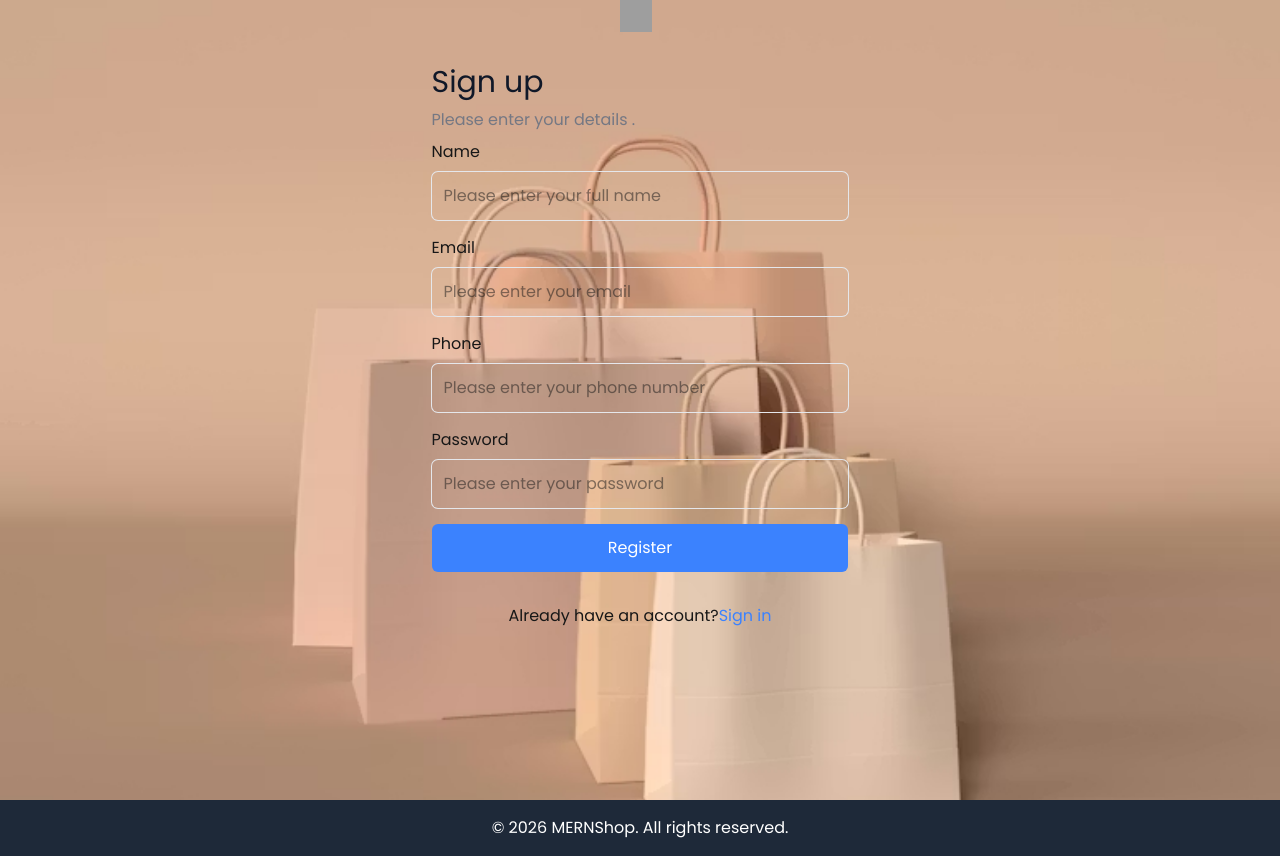
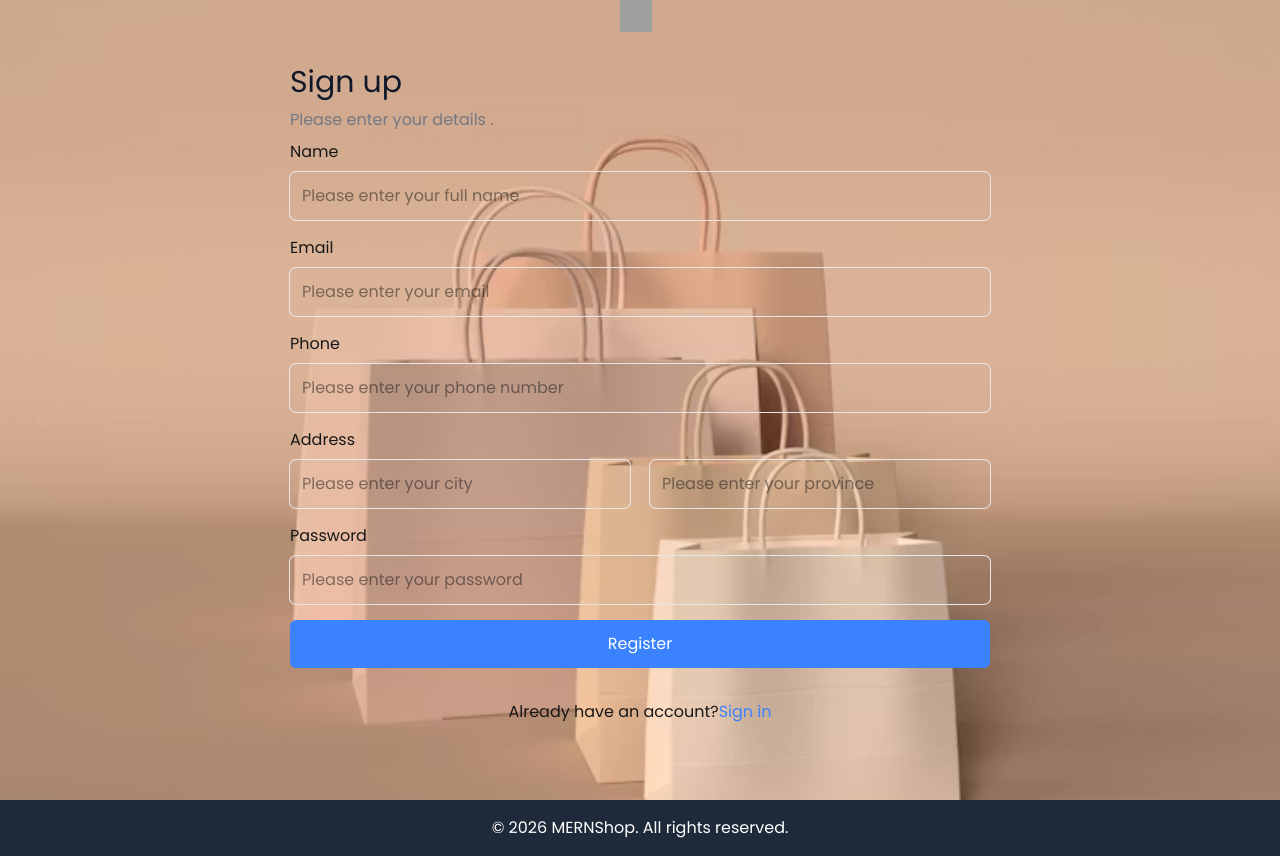
Before and after one commit to playwithCODES/Next-Js-Project, a Next.js app: page /register in a window 1280 px wide. Built offline with nearby package versions, Linux system fonts and the light colour scheme; no server answers; grey boxes are pictures that could not be loaded.

Commit message:
push logics of login and register along with design

```diff
--- a/package.json
+++ b/package.json
@@ -12,9 +12,10 @@
     "@fortawesome/free-solid-svg-icons": "^7.2.0",
     "@fortawesome/react-fontawesome": "^3.2.0",
     "axios": "^1.13.6",
+    "cors": "^2.8.6",
     "next": "^16.2.4",
-    "react": "19.2.3",
-    "react-dom": "19.2.3",
+    "react": "^19.2.5",
+    "react-dom": "^19.2.5",
     "react-hook-form": "^7.73.1",
     "react-icons": "^5.6.0"
   },
--- /dev/null
+++ b/src/api/auth.js
@@ -0,0 +1,22 @@
+import config from "@/config/config";
+import axios from "axios";
+
+export async function login({ email, password }) {
+  const response = await axios.post(`${config.apiUrl}/api/auth/login`, {
+    email,
+    password,
+  });
+  return response.data;
+}
+
+
+export async function signUp({name, email, phone,city, province, password }) {
+  const response = await axios.post(`${config.apiUrl}/api/auth/register`, {
+    name,
+    email,
+    phone,
+    address:{city, province},
+    password,
+  });
+  return response.data;
+}
--- a/src/app/(auth)/layout.js
+++ b/src/app/(auth)/layout.js
@@ -12,7 +12,7 @@ const AuthLayout = ({children}) => {
         alt=""
         height={800}
         width={1200}
-        className="h-screen absolute w-full  top-0 left-0 object-cover -z-1"
+        className="min-h-screen h-full absolute w-full  top-0 left-0 object-cover -z-1"
         />
       <div className="container mx-auto  px-6">
           {children}
--- a/src/app/(auth)/login/page.js
+++ b/src/app/(auth)/login/page.js
@@ -4,13 +4,26 @@ import Link from "next/link";
 import React from "react";
 import { REGISTER_ROUTE } from "@/Constants/routes";
 import { useForm } from "react-hook-form";
+import { login } from "@/api/auth";
 
 const Loginpage = () => {
-  const {register, handleSubmit}=useForm();
+  const { register, handleSubmit, reset } = useForm({});
+
+  async function submitForm(data) {
+    try {
+      const result = await login(data);
+      const token = result.token;
+      localStorage.setItem("authToken", token);
+      console.log(result);
+    } catch (error) {
+      console.log(error.response.data);
+    }
+  }
+
   return (
     <div className="flex items-center flex-col justify-center w-full  px-4 gap-20">
       <Logo className="text-xl font-semibold tracking-widest" />
-      <form className="">
+      <form onSubmit={handleSubmit(submitForm)}>
         <h2 className="text-3xl font-medium text-gray-900">Sign in</h2>
         <p className="mt-3 text- base text-gray-500/90">
           Please enter email and password to access.
--- a/src/app/(auth)/register/page.js
+++ b/src/app/(auth)/register/page.js
@@ -1,13 +1,30 @@
+"use client";
 import Logo from "@/Components/Logo";
 import Link from "next/link";
 import React from "react";
 import { LOGIN_ROUTE } from "@/Constants/routes";
+import { useForm } from "react-hook-form";
+import { signUp } from "@/api/auth";
+
 const RegisterPage = () => {
+  const { register, handleSubmit } = useForm();
+
+  async function submitForm(data) {
+    try {
+      const result = await signUp(data);
+      const token = result.token;
+      localStorage.setItem("authToken", token);
+      console.log(result);
+    } catch (error) {
+      console.log("Kuch to gadbad hai daya");
+    }
+  }
+
   return (
     <div>
       <div className="flex items-center flex-col justify-center w-full  px-4 gap-8">
         <Logo className="text-xl font-semibold tracking-widest" />
-        <form className="">
+        <form onSubmit={handleSubmit(submitForm)}>
           <h2 className="text-3xl font-medium text-gray-900">Sign up</h2>
           <p className="mt-2 text-base text-gray-500/90">
             Please enter your details .
@@ -19,7 +36,7 @@ const RegisterPage = () => {
               className="mt-2 rounded-md ring ring-gray-200 focus:ring-2 focus:ring-primary outline-none px-3 py-3 w-full"
               required
               type="text"
-              name="name"
+              {...register("name")}
             />
           </div>
 
@@ -30,7 +47,7 @@ const RegisterPage = () => {
               className="mt-2 rounded-md ring ring-gray-200 focus:ring-2 focus:ring-primary outline-none px-3 py-3 w-full"
               required
               type="email"
-              name="email"
+              {...register("email")}
             />
           </div>
 
@@ -41,8 +58,29 @@ const RegisterPage = () => {
               className="mt-2 rounded-md ring ring-gray-200 focus:ring-2 focus:ring-primary outline-none px-3 py-3 w-full"
               required
               type="tel"
-              name="phone"
+              {...register("phone")}
             />
+          </div>
+
+          <div className="mt-4 ">
+            <label className="font-medium ">Address</label>
+            <div className="grid grid-cols-1 md:grid-cols-2 gap-5">
+              <input
+                placeholder="Please enter your city"
+                className="mt-2 rounded-md ring ring-gray-200 focus:ring-2 focus:ring-primary outline-none px-3 py-3 w-full"
+                required
+                type="text"
+                {...register("city")}
+              />
+
+              <input
+                placeholder="Please enter your province"
+                className="mt-2 rounded-md ring ring-gray-200 focus:ring-2 focus:ring-primary outline-none px-3 py-3 w-full"
+                required
+                type="text"
+                {...register("province")}
+              />
+            </div>
           </div>
 
           <div className="mt-4">
@@ -52,7 +90,7 @@ const RegisterPage = () => {
               className="mt-2 rounded-md ring ring-gray-200 focus:ring-2 focus:ring-primary outline-none px-3 py-3 w-full"
               required
               type="password"
-              name="password"
+              {...register("password")}
             />
           </div>
           <button
```
Also changed, not shown: 2 other files (tests, documents, lock files or other folders).
